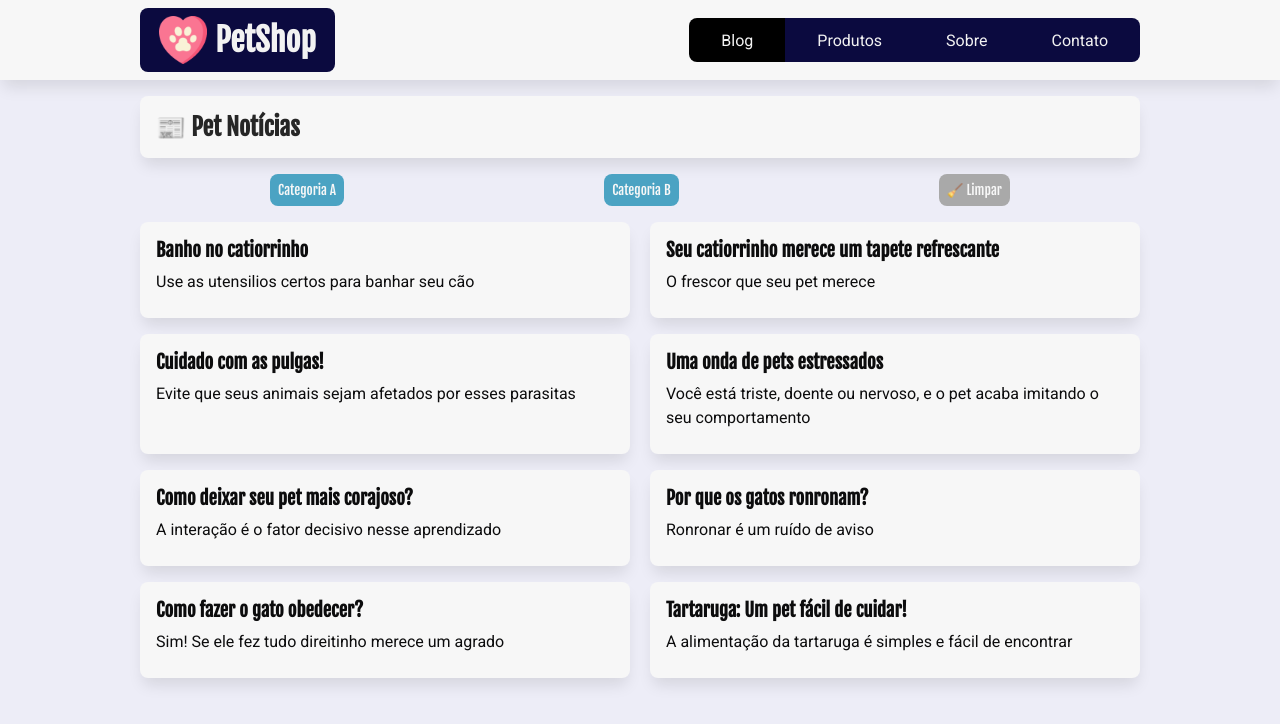
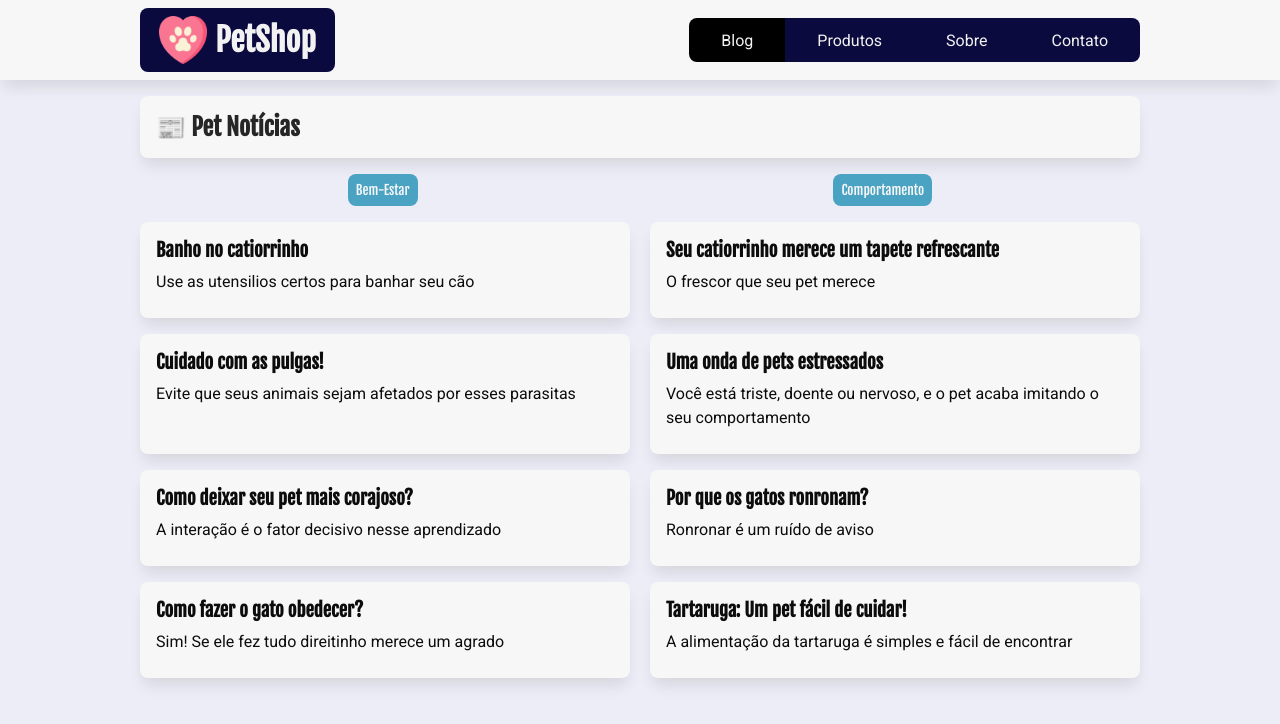
Before and after one commit to gaaviana/petshop, a Next.js app: page / in a window 1280 px wide. Shown: the top 724 px of the page. Built offline with nearby package versions, Linux system fonts and the light colour scheme; data requests are answered from the project's data file.

Commit message:
filtro com função na props

```diff
--- a/src/components/FiltroCategorias.tsx
+++ b/src/components/FiltroCategorias.tsx
@@ -1,11 +1,40 @@
-import estilos from './FiltroCategorias.module.css'
+import estilos from "./FiltroCategorias.module.css";
 
-export default function FiltroCategorias() {
+/* Configurações dos tipos das props */
+type FiltroCategoriasProps = {
+  // categorias: tem que ser uma string vinda do array de categorias
+  categorias: string[];
+  // categoriaAtiva: pode ser null (quando não tem filtro) ou string (nome da categoria)
+  categoriaAtiva: null | string;
+
+  //Esta prop, na verdade, funciona como uma função callback
+  // Ela esta diretamente ligada ao setCategoriaAtiva existente no componente pai (ListaPosts)
+  // Por isso, ela precisa receber como parametro a categoria (ou null) e repassa este dados para
+  // o setCategoriaAtiva. Usamos void pois ela não retorna nada.
+  aoSelecionar: (categoria: null | string) => void;
+};
+
+export default function FiltroCategorias({
+  categorias,
+  categoriaAtiva,
+  aoSelecionar,
+}: FiltroCategoriasProps) {
   return (
     <div className={estilos.categorias}>
-      <button>Categoria A</button>
-      <button>Categoria B</button>
-      <button className={estilos.limpar}>Limpar</button>
+      {categorias.map((categoria) => (
+        <button
+          className={categoria === categoriaAtiva ? estilos.ativo : ""}
+          key={categoria}
+          onClick={() => aoSelecionar(categoria)}
+        >
+          {categoria}
+        </button>
+      ))}
+      {categoriaAtiva && (
+        <button onClick={() => aoSelecionar(null)} className={estilos.limpar}>
+          Limpar
+        </button>
+      )}
     </div>
-  )
+  );
 }
--- a/src/components/ListaPosts.tsx
+++ b/src/components/ListaPosts.tsx
@@ -30,7 +30,11 @@ export default function ListaPosts({ posts }: ListaPostsProps) {
 
   return (
     <>
-      <FiltroCategorias />
+      <FiltroCategorias
+      categorias={categorias} // array de categorias
+      categoriaAtiva={categoriaAtiva} // string/null da categoriaAtiva
+      aoSelecionar={setCategoriaAtiva} // Passa a função para atualizar o state
+      />
 
       {/* Caso não tenha posts, redenriza SemPosts */}
       {postsFiltrados.length === 0 && <SemPosts />}
```
